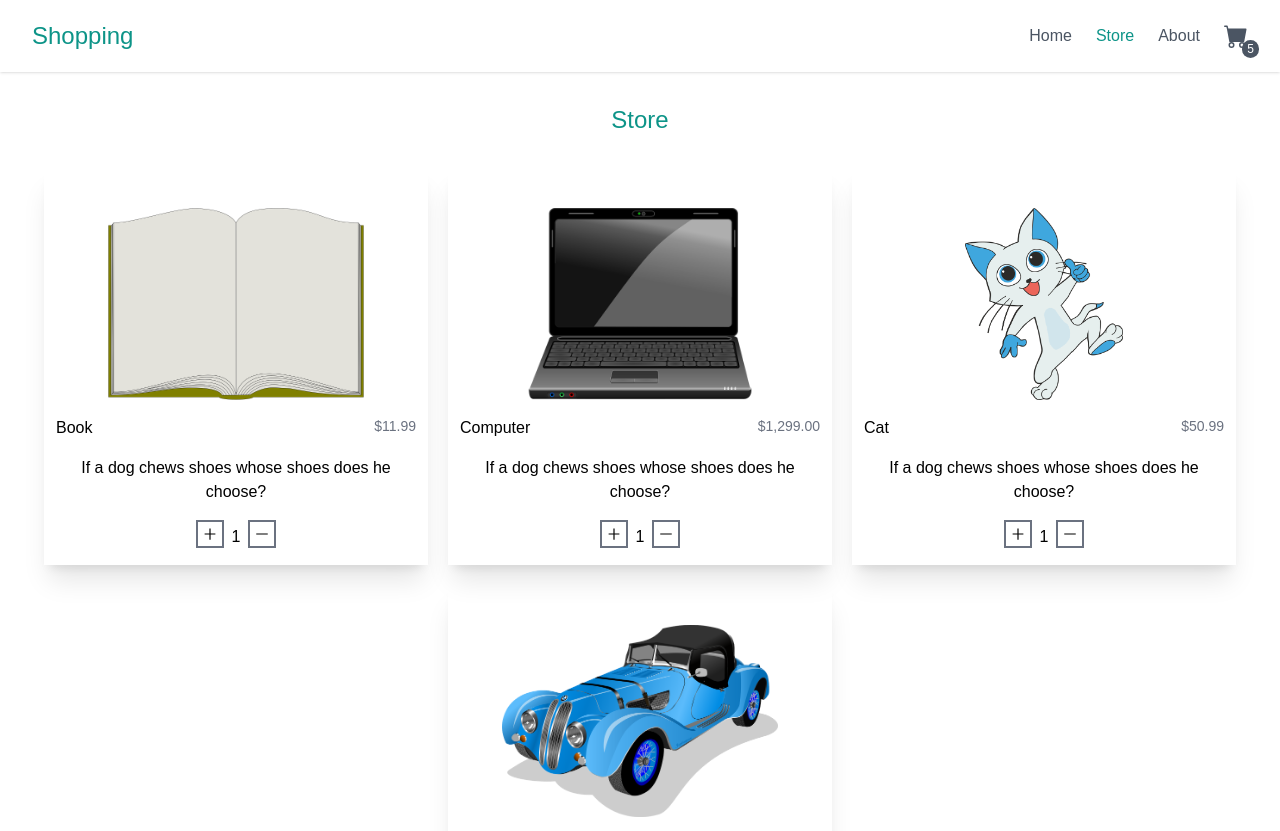
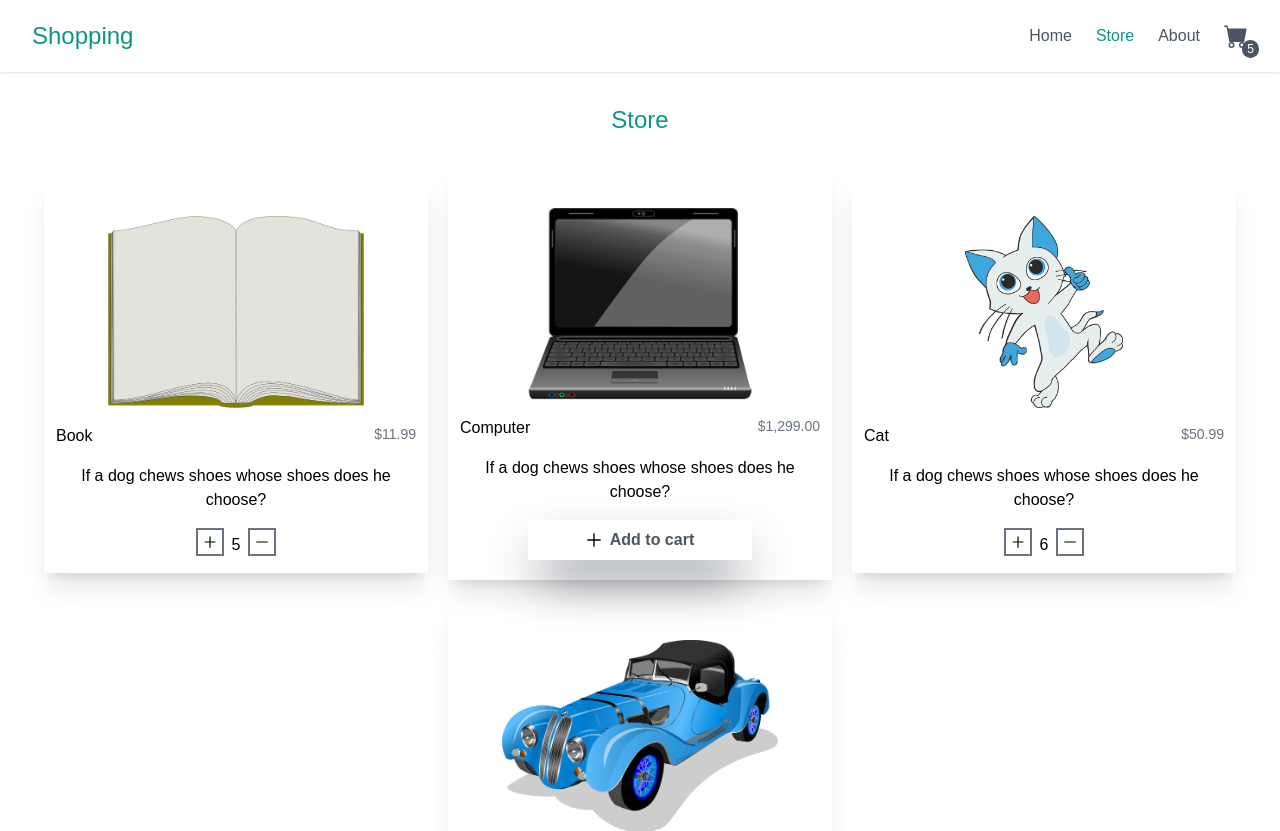
Before and after one commit to omarsalem7/shopping-cart-ts, a React (Vite) app: page /store in a window 1280 px wide. Shown: the top 831 px of the page. Built offline with nearby package versions, Linux system fonts and the light colour scheme; a web font is replaced by a local one.

Commit message:
Add increase cart items per card

```diff
--- a/package.json
+++ b/package.json
@@ -9,7 +9,6 @@
     "preview": "vite preview"
   },
   "dependencies": {
-    "react": "^18.2.0",
     "react-dom": "^18.2.0",
     "react-icons": "^4.4.0"
   },
--- a/src/App.tsx
+++ b/src/App.tsx
@@ -1,4 +1,5 @@
 import { BrowserRouter, Routes, Route } from 'react-router-dom';
+import { useState } from 'react';
 import Navbar from './components/nav';
 import Home from './pages/home';
 import About from './pages/about';
@@ -7,6 +8,44 @@ import Store from './pages/store';
 import './App.css';
 
 function App() {
+  const [cartItems, setCartItems] = useState([
+    { id: 1, quantity: 5 },
+    { id: 3, quantity: 6 },
+  ]);
+  console.log(cartItems);
+
+  const increaseQuantity = (id: number) => {
+    setCartItems((currentItems) => {
+      if (currentItems.find((item) => item.id === id) == null) {
+        return [...currentItems, { id, quantity: 1 }];
+      } else {
+        return cartItems.map((item) => {
+          if (item.id === id) {
+            return { ...item, quantity: item.quantity + 1 };
+          } else {
+            return item;
+          }
+        });
+      }
+    });
+  };
+
+  const decreaseQuantity = (id: number) => {
+    setCartItems((currentItems) => {
+      if (currentItems.find((item) => item.id === id)?.quantity === 1) {
+        return currentItems.filter((item) => item.id !== id);
+      } else {
+        return cartItems.map((item) => {
+          if (item.id === id) {
+            return { ...item, quantity: item.quantity - 1 };
+          } else {
+            return item;
+          }
+        });
+      }
+    });
+  };
+
   return (
     <>
       <BrowserRouter>
@@ -14,7 +53,16 @@ function App() {
         <Routes>
           <Route path="/" element={<Home />} />
           <Route path="/about" element={<About />} />
-          <Route path="/store" element={<Store />} />
+          <Route
+            path="/store"
+            element={
+              <Store
+                increase={increaseQuantity}
+                decrease={decreaseQuantity}
+                cartItems={cartItems}
+              />
+            }
+          />
           <Route path="*" element={<NoPage />} />
         </Routes>
       </BrowserRouter>
--- a/src/components/storeItem.tsx
+++ b/src/components/storeItem.tsx
@@ -1,14 +1,31 @@
 import { GrAdd } from 'react-icons/gr';
 import { AiOutlineMinus, AiOutlinePlus } from 'react-icons/ai';
 import { formatCurrency } from '../utilities/currencyFormat';
+import { getItemQuantity } from '../utilities/cartItemsHelper';
 type storeItemType = {
   id: number;
   name: string;
   price: number;
   imgUrl: string;
+  items: {
+    id: number;
+    quantity: number;
+  }[];
+  increase: (id: number) => void;
 };
-const StoreItem = ({ id, name, price, imgUrl }: storeItemType) => {
-  const quan: number = 1;
+const StoreItem = ({
+  id,
+  name,
+  price,
+  imgUrl,
+  items,
+  increase,
+}: storeItemType) => {
+  const quantity = getItemQuantity(id, items);
+  console.log('#################');
+  console.log(increase);
+  console.log('#################');
+
   return (
     <div className="card w-96 bg-base-100 shadow-xl">
       <figure className="px-10 pt-10">
@@ -25,8 +42,9 @@ const StoreItem = ({ id, name, price, imgUrl }: storeItemType) => {
         </div>
         <p>If a dog chews shoes whose shoes does he choose?</p>
         <div className="py-4">
-          {quan === 0 ? (
+          {quantity === 0 ? (
             <button
+              onClick={() => increase(id)}
               className="text-center mb-1 w-56 bg-white-500 shadow-2xl
              hover:text-gray-800 hover:scale-95 transition
               shadow-gray-800 text-gray-600
@@ -39,11 +57,17 @@ const StoreItem = ({ id, name, price, imgUrl }: storeItemType) => {
             </button>
           ) : (
             <div className="border-gray-500">
-              <button className="border-2 mr-2 p-1 border-gray-500">
+              <button
+                className="border-2 mr-2 p-1 border-gray-500"
+                onClick={() => increase(id)}
+              >
                 <AiOutlinePlus />
               </button>
-              <span className="">{quan}</span>
-              <button className="border-2 ml-2 p-1 border-gray-500">
+              <span className="">{quantity}</span>
+              <button
+                className="border-2 ml-2 p-1 border-gray-500"
+                // onClick={() => decreaseQuantity(id)}
+              >
                 <AiOutlineMinus />
               </button>
             </div>
--- a/src/pages/home.tsx
+++ b/src/pages/home.tsx
@@ -1,7 +1,12 @@
-import React from 'react';
-
+type testProp = {
+  test: string;
+};
 const Home = () => {
-  return <div>Home</div>;
+  return (
+    <>
+      <div>Home</div>
+    </>
+  );
 };
 
 export default Home;
--- a/src/pages/store.tsx
+++ b/src/pages/store.tsx
@@ -1,12 +1,27 @@
 import StoreItem from '../components/storeItem';
 import items from '../data/items.json';
-const Store = () => {
+
+type CartItemsType = {
+  cartItems: {
+    id: number;
+    quantity: number;
+  }[];
+  increase: (id: number) => void;
+  decrease: (id: number) => void;
+};
+
+const Store = ({ cartItems, increase }: CartItemsType) => {
   return (
     <div className="">
       <h1 className="text-2xl  w-fit text-teal-600 mx-auto my-8">Store</h1>
       <div className="flex mx-4 flex-col items-center justify-center gap-5 md:flex-row  md:flex-wrap">
         {items.map((item) => (
-          <StoreItem key={item.id} {...item} />
+          <StoreItem
+            increase={increase}
+            items={cartItems}
+            key={item.id}
+            {...item}
+          />
         ))}
       </div>
     </div>
--- /dev/null
+++ b/src/utilities/cartItemsHelper.ts
@@ -0,0 +1,24 @@
+type ItemType = {
+  id: number;
+  quantity: number;
+};
+
+export function getItemQuantity(id: number, items: ItemType[]) {
+  return items.find((item) => item.id === id)?.quantity || 0;
+}
+
+// function increaseQuantity(id: number) {
+//   setItems((currentItems) => {
+//     if (currentItems.find((item) => item.id === id) == null) {
+//       return [...currentItems, { id, quantity: 1 }];
+//     } else {
+//       return items.map((item) => {
+//         if (item.id === id) {
+//           return { ...item, quantity: item.quantity + 1 };
+//         } else {
+//           return item;
+//         }
+//       });
+//     }
+//   });
+// }
```
Also changed, not shown: src/main.tsx (+7 -7 lines), 1 other file (tests, documents, lock files or other folders).
